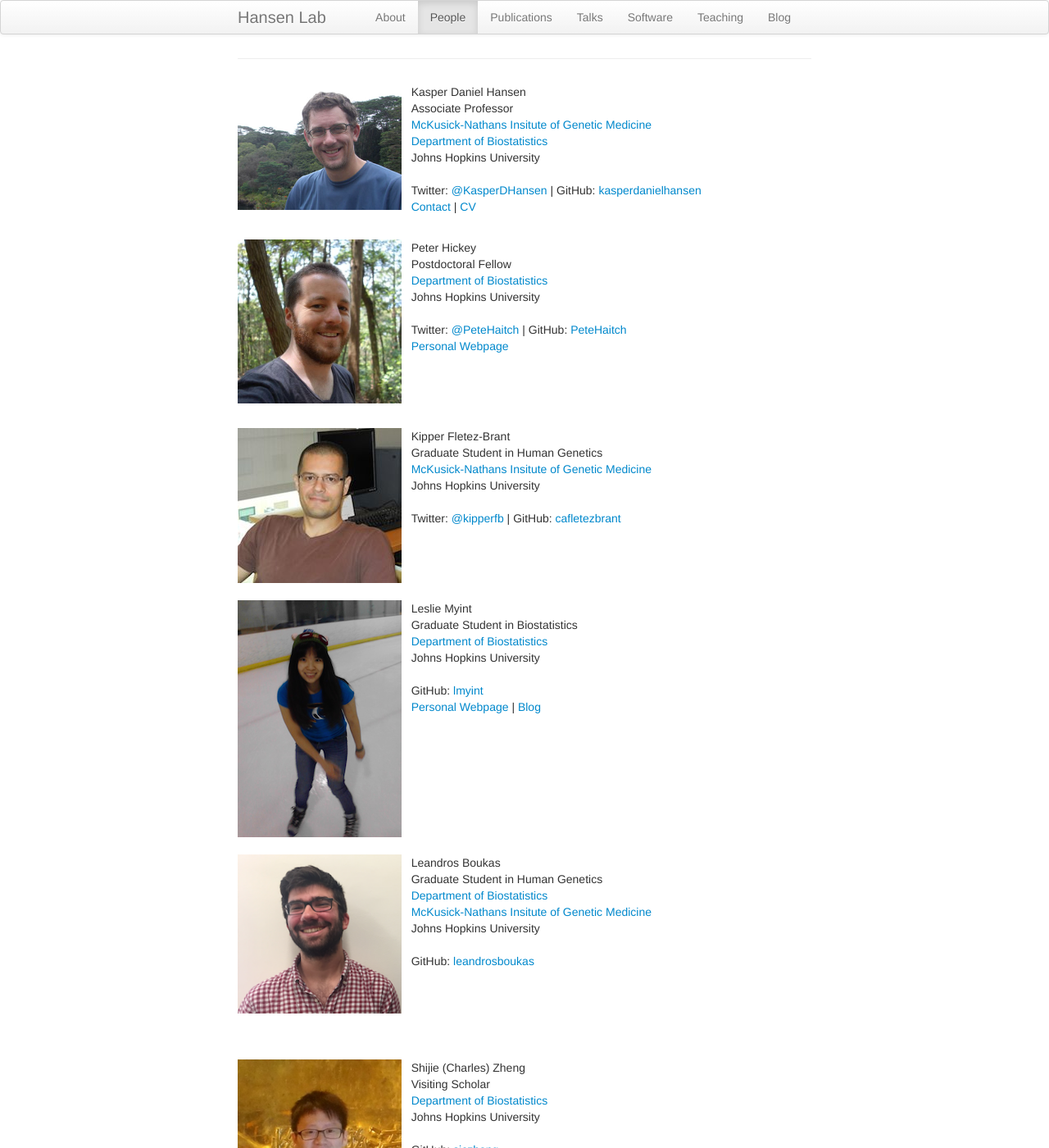
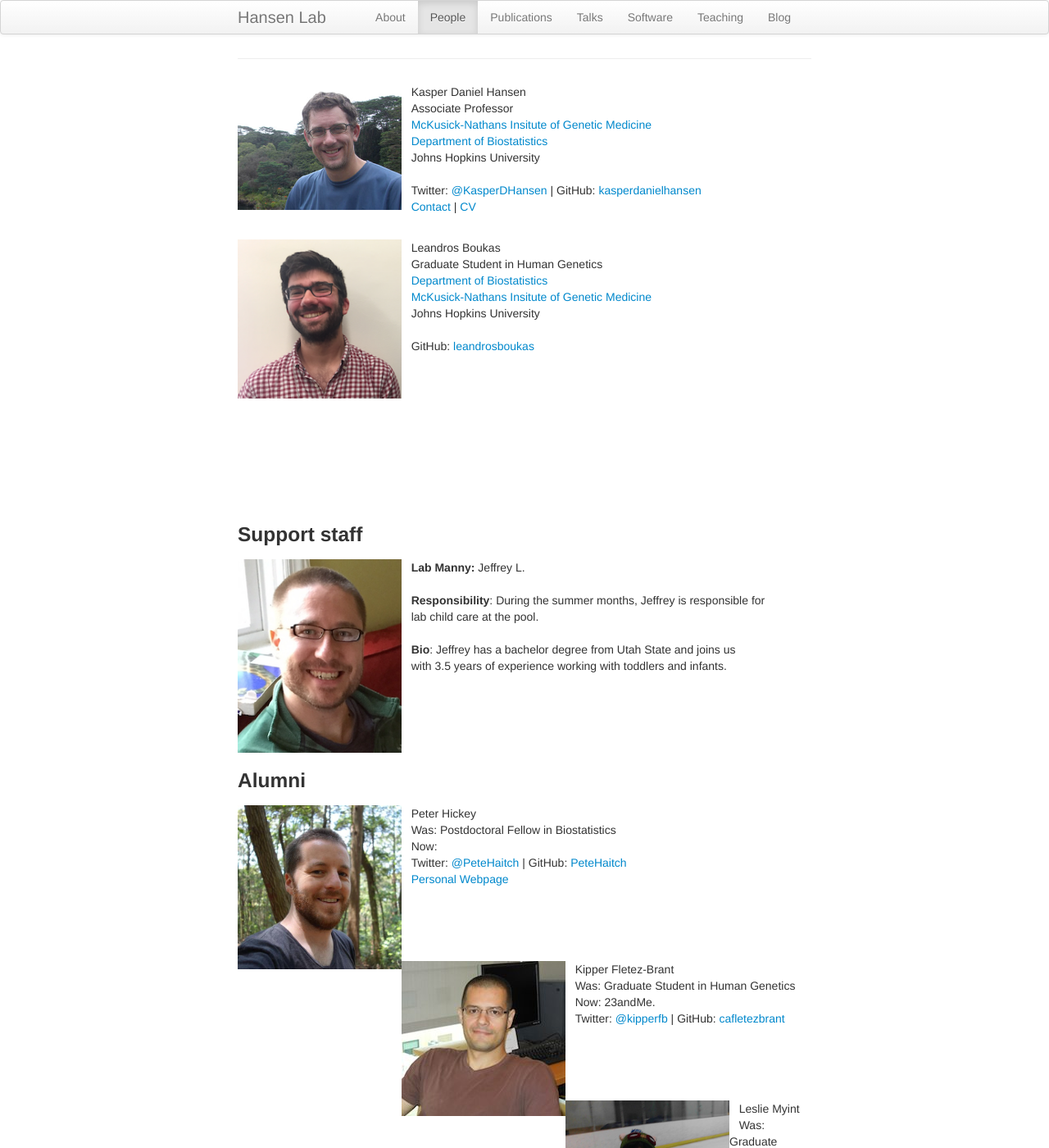
Before and after one commit to hansenlab/hansenlab.github.io, a Jekyll site: the page built from 01-people.md, in a window 1280 px wide and 1400 px high. Shown: the whole window at 82% size. Built offline with Jekyll 4.4.1, drawn with Linux system fonts in a browser that asks for light colours; some of the changed text lies outside the part shown.

Commit message:
personal

```diff
--- a/01-people.md
+++ b/01-people.md
@@ -18,36 +18,6 @@ GitHub: [kasperdanielhansen](https://github.com/kasperdanielhansen)
 &nbsp;&nbsp;&nbsp;[Contact](index.html) | [CV](files/hansen_cv.pdf)
 <br>
 
-<img alt="Peter Hickey" align="left" src="media/people/phickey.jpg" width="200" height="200"/>
-&nbsp;&nbsp;&nbsp;Peter Hickey
-&nbsp;&nbsp;&nbsp;Postdoctoral Fellow
-&nbsp;&nbsp;&nbsp;[Department of Biostatistics](http://www.biostat.jhsph.edu)
-&nbsp;&nbsp;&nbsp;Johns Hopkins University
-<br>
-&nbsp;&nbsp;&nbsp;Twitter: [@PeteHaitch](https://twitter.com/PeteHaitch) |
-GitHub: [PeteHaitch](https://github.com/PeteHaitch)
-&nbsp;&nbsp;&nbsp;[Personal Webpage](http://www.peterhickey.org)
-<br><br><br><br>
-
-<img alt="Kipper Fletez-Brant" align="left" src="media/people/kipper.jpg" width="200" height="200"/>
-&nbsp;&nbsp;&nbsp;Kipper Fletez-Brant
-&nbsp;&nbsp;&nbsp;Graduate Student in Human Genetics
-&nbsp;&nbsp;&nbsp;[McKusick-Nathans Insitute of Genetic Medicine](http://www.hopkinsmedicine.org/geneticmedicine)
-&nbsp;&nbsp;&nbsp;Johns Hopkins University
-<br>
-&nbsp;&nbsp;&nbsp;Twitter: [@kipperfb](https://twitter.com/kipperfb) | GitHub: [cafletezbrant](https://github.com/cafletezbrant)
-<br><br><br><br>
-
-
-<img alt="Leslie Myint" align="left" src="media/people/myint.jpg" width="200" height="200"/>
-&nbsp;&nbsp;&nbsp;Leslie Myint
-&nbsp;&nbsp;&nbsp;Graduate Student in Biostatistics
-&nbsp;&nbsp;&nbsp;[Department of Biostatistics](http://www.biostat.jhsph.edu)
-&nbsp;&nbsp;&nbsp;Johns Hopkins University
-<br>
-&nbsp;&nbsp;&nbsp;GitHub: [lmyint](https://github.com/lmyint)
-&nbsp;&nbsp;&nbsp;[Personal Webpage](https://lmyint.github.io/) | [Blog](https://lesliemyint.wordpress.com)
-<br><br><br><br><br><br><br><br>
 
 
 <img alt="Leandros Boukas" align="left" src="media/people/lboukas.png" width="200" height="200"/>
@@ -58,16 +28,6 @@ GitHub: [PeteHaitch](https://github.com/PeteHaitch)
 &nbsp;&nbsp;&nbsp;Johns Hopkins University
 <br>
 &nbsp;&nbsp;&nbsp;GitHub: [leandrosboukas](https://github.com/leandrosboukas)
-<br><br><br><br><br>
-
-
-<img alt="Charles Zheng" align="left" src="media/people/czheng.jpg" width="200" height="200"/>
-&nbsp;&nbsp;&nbsp;Shijie (Charles) Zheng
-&nbsp;&nbsp;&nbsp;Visiting Scholar
-&nbsp;&nbsp;&nbsp;[Department of Biostatistics](http://www.biostat.jhsph.edu)
-&nbsp;&nbsp;&nbsp;Johns Hopkins University
-<br>
-&nbsp;&nbsp;&nbsp;GitHub: [sjczheng](https://github.com/sjczheng)
 <br><br><br><br><br>
 
 
@@ -88,13 +48,51 @@ GitHub: [PeteHaitch](https://github.com/PeteHaitch)
 
 ### Alumni
 
+<img alt="Peter Hickey" align="left" src="media/people/phickey.jpg" width="200" height="200"/>
+&nbsp;&nbsp;&nbsp;Peter Hickey
+&nbsp;&nbsp;&nbsp;Was: Postdoctoral Fellow in Biostatistics
+&nbsp;&nbsp;&nbsp;Now:
+<br>
+&nbsp;&nbsp;&nbsp;Twitter: [@PeteHaitch](https://twitter.com/PeteHaitch) |
+GitHub: [PeteHaitch](https://github.com/PeteHaitch)
+&nbsp;&nbsp;&nbsp;[Personal Webpage](http://www.peterhickey.org)
+<br><br><br><br>
+
+<img alt="Kipper Fletez-Brant" align="left" src="media/people/kipper.jpg" width="200" height="200"/>
+&nbsp;&nbsp;&nbsp;Kipper Fletez-Brant
+&nbsp;&nbsp;&nbsp;Was: Graduate Student in Human Genetics
+&nbsp;&nbsp;&nbsp;Now: 23andMe.
+<br>
+&nbsp;&nbsp;&nbsp;Twitter: [@kipperfb](https://twitter.com/kipperfb) | GitHub: [cafletezbrant](https://github.com/cafletezbrant)
+<br><br><br><br>
+
+<img alt="Leslie Myint" align="left" src="media/people/myint.jpg" width="200" height="200"/>
+&nbsp;&nbsp;&nbsp;Leslie Myint
+&nbsp;&nbsp;&nbsp;Was: Graduate Student in Biostatistics
+&nbsp;&nbsp;&nbsp;Now: Assistant Professor at [Macalester College](https://www.macalester.edu/mscs/facultystaff/leslie-myint/)
+<br>
+&nbsp;&nbsp;&nbsp;GitHub: [lmyint](https://github.com/lmyint)
+&nbsp;&nbsp;&nbsp;[Personal Webpage](https://lmyint.github.io/)__
+<br><br><br><br><br><br><br><br>
+
 <img alt="Jean-Philippe Fortin" align="left" src="media/people/fortin.png" width="200" height="200"/>
 &nbsp;&nbsp;&nbsp;Jean-Philippe Fortin
 &nbsp;&nbsp;&nbsp;Was: Graduate Student in Biostatistics
-&nbsp;&nbsp;&nbsp;Now: Postdoc at UPenn
-<br>
+&nbsp;&nbsp;&nbsp;First Job: Postdoc at UPenn
+&nbsp;&nbsp;&nbsp;Now: Genentech__
 <br>
 &nbsp;&nbsp;&nbsp;Twitter: [@JayPykw](https://twitter.com/JayPykw) |
 GitHub: [Jfortin1](https://github.com/Jfortin1)
 &nbsp;&nbsp;&nbsp;[Personal Webpage](http://jfortinbiostats.com)
 <br><br><br><br>
+
+### Previous Visitors
+
+<img alt="Charles Zheng" align="left" src="media/people/czheng.jpg" width="200" height="200"/>
+&nbsp;&nbsp;&nbsp;Shijie (Charles) Zheng
+&nbsp;&nbsp;&nbsp;Visiting Scholar
+&nbsp;&nbsp;&nbsp;[Department of Biostatistics](http://www.biostat.jhsph.edu)
+&nbsp;&nbsp;&nbsp;Johns Hopkins University
+<br>
+&nbsp;&nbsp;&nbsp;GitHub: [sjczheng](https://github.com/sjczheng)
+<br><br><br><br><br>
```
